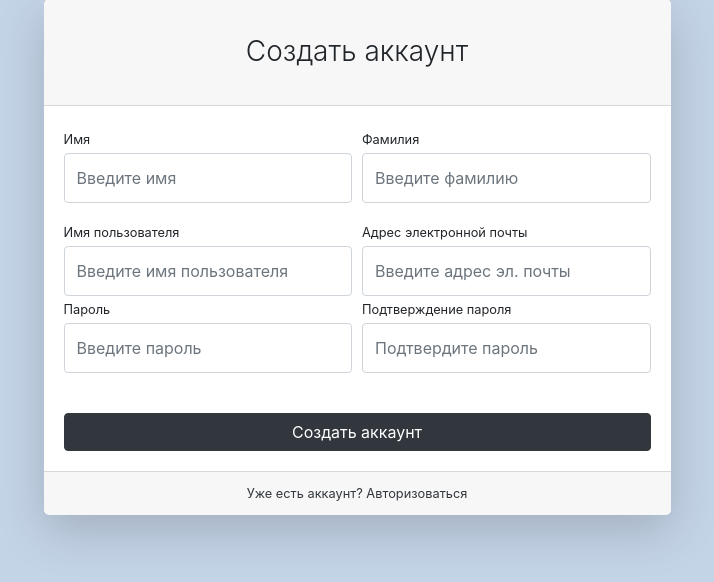
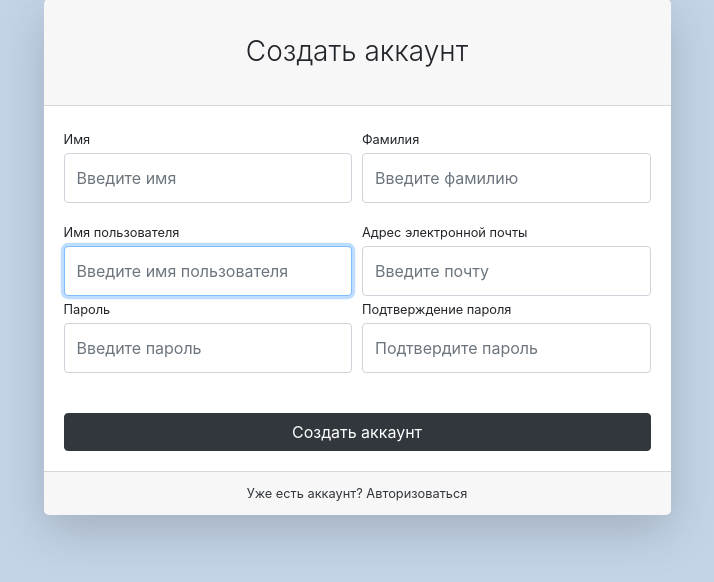
Before and after one commit to WhyMeJes/geekStore, a Django app: page /users/registration/ in a window 1280 px wide. Shown: the part 149-731 px from the top of the page, without its empty margins (283-997 px from the left). Run offline with Django 4.2, Linux system fonts and the light colour scheme; some libraries are stand-ins or nearby versions.

Commit message:
Контроллер регистрации

```diff
--- a/users/forms.py
+++ b/users/forms.py
@@ -1,16 +1,39 @@
-from django.contrib.auth.forms import AuthenticationForm
+from django.contrib.auth.forms import AuthenticationForm, UserCreationForm
 from users.models import User
 from django import forms
 
 
 class UserLoginForm(AuthenticationForm):
-    username = forms.CharField(widget=forms.TextInput(attrs={'class':'form-control py-4','placeholder':'Введите имя пользователя'}))
-    password = forms.CharField(widget=forms.PasswordInput(attrs={'class':'form-control py-4','placeholder':'Введите пароль'}))
+    username = forms.CharField(widget=forms.TextInput(attrs={'placeholder':'Введите имя пользователя'}))
+    password = forms.CharField(widget=forms.PasswordInput(attrs={'placeholder':'Введите пароль'}))
+    required_css_class = 'form-control py-4'
     class Meta:
         model = User
         fields = ('username', 'password')
 
-    def __int__(self,*args,**kwargs):
-        super(UserLoginForm, self).__init__(*args,**kwargs)
-        for field_name in self.fields.items():
-            field_name.widget.attrs['class'] = 'form-control py-4'
+    def __init__(self, *args, **kwargs):
+        super(UserLoginForm, self).__init__(*args, **kwargs)
+        for a in self.fields:
+            self.fields[a].widget.attrs.update({'class': 'form-control py-4'})
+
+    error_messages = {
+        "invalid_login": (
+            "Неправильное имя пользователя или пароль "),"inactive": ("Аккаунт деактивирован"),
+    }
+
+
+class UserRegistrationForm(UserCreationForm):
+    first_name = forms.CharField(widget=forms.TextInput(attrs={'placeholder':'Введите имя'}))
+    last_name = forms.CharField(widget=forms.TextInput(attrs={'placeholder':'Введите фамилию'}))
+    username = forms.CharField(widget=forms.TextInput(attrs={'placeholder':'Введите имя пользователя'}))
+    email = forms.CharField(widget=forms.EmailInput(attrs={'placeholder':'Введите почту'}))
+    password1 = forms.CharField(widget=forms.PasswordInput(attrs={'placeholder':'Введите пароль'}))
+    password2 = forms.CharField(widget=forms.PasswordInput(attrs={'placeholder':'Подтвердите пароль'}))
+    class Meta:
+        model = User
+        fields = ('first_name', 'last_name', 'username', 'email', 'password1', 'password2')
+
+    def __init__(self, *args, **kwargs):
+        super(UserRegistrationForm, self).__init__(*args, **kwargs)
+        for a in self.fields:
+            self.fields[a].widget.attrs.update({'class': 'form-control py-4'})
--- a/users/templates/users/register.html
+++ b/users/templates/users/register.html
@@ -15,52 +15,45 @@
                             <div class="card-header"><h3 class="text-center font-weight-light my-4">Создать аккаунт</h3>
                             </div>
                             <div class="card-body">
-                                <form>
+                                <form action="{% url 'users:registration' %}" method="POST">
+                                    {% csrf_token %}
                                     <div class="form-row">
                                         <div class="col-md-6">
                                             <div class="form-group">
-                                                <label class="small mb-1" for="inputFirstName">Имя</label>
-                                                <input class="form-control py-4" id="inputFirstName" type="text"
-                                                       placeholder="Введите имя"/>
+                                                <label class="small mb-1" for="{{ form.first_name.id_for_label }}">Имя</label>
+                                                {{ form.first_name }}
                                             </div>
                                         </div>
                                         <div class="col-md-6">
                                             <div class="form-group">
-                                                <label class="small mb-1" for="inputLastName">Фамилия</label>
-                                                <input class="form-control py-4" id="inputLastName" type="text"
-                                                       placeholder="Введите фамилию"/>
+                                                <label class="small mb-1" for="{{ form.last_name.id_for_label }}">Фамилия</label>
+                                                {{ form.last_name }}
                                             </div>
                                         </div>
                                     </div>
                                     <div class="form-row">
                                         <div class="col-md-6">
-                                            <label class="small mb-1" for="inputUsername">Имя пользователя</label>
-                                            <input class="form-control py-4" id="inputUsername" type="text"
-                                                   aria-describedby="usernameHelp"
-                                                   placeholder="Введите имя пользователя"/>
+                                            <label class="small mb-1" for="{{ form.username.id_for_label }}">Имя пользователя</label>
+                                            {{ form.username }}
                                         </div>
                                         <div class="col-md-6">
-                                            <label class="small mb-1" for="inputEmailAddress">Адрес электронной
+                                            <label class="small mb-1" for="{{ form.email.id_for_label }}">Адрес электронной
                                                 почты</label>
-                                            <input class="form-control py-4" id="inputEmailAddress" type="email"
-                                                   aria-describedby="emailHelp"
-                                                   placeholder="Введите адрес эл. почты"/>
+                                            {{ form.email }}
                                         </div>
                                     </div>
                                     <div class="form-row">
                                         <div class="col-md-6">
                                             <div class="form-group">
-                                                <label class="small mb-1" for="inputPassword">Пароль</label>
-                                                <input class="form-control py-4" id="inputPassword" type="password"
-                                                       placeholder="Введите пароль"/>
+                                                <label class="small mb-1" for="{{ form.password1.id_for_label }}">Пароль</label>
+                                                {{ form.password1 }}
                                             </div>
                                         </div>
                                         <div class="col-md-6">
                                             <div class="form-group">
-                                                <label class="small mb-1" for="inputConfirmPassword">Подтверждение
+                                                <label class="small mb-1" for="{{ form.password2.id_for_label }}">Подтверждение
                                                     пароля</label>
-                                                <input class="form-control py-4" id="inputConfirmPassword"
-                                                       type="password" placeholder="Подтвердите пароль"/>
+                                                {{ form.password2 }}
                                             </div>
                                         </div>
                                     </div>
--- a/users/views.py
+++ b/users/views.py
@@ -1,6 +1,6 @@
 from django.shortcuts import render, HttpResponseRedirect
 from django.urls import reverse
-from users.forms import UserLoginForm
+from users.forms import UserLoginForm, UserRegistrationForm
 from django.contrib import auth
 # Create your views here.
 
@@ -23,7 +23,18 @@
     return render(request, 'users/login.html', context)
 
 def registration(request):
+    if request.method == 'POST':
+        form = UserRegistrationForm(data=request.POST)
+        if form.is_valid():
+            form.save()
+            return HttpResponseRedirect(reverse('users:login'))
+        else:
+            print(form.errors)
+    else:
+        form = UserRegistrationForm(data = request.POST)
+
     context = {
         'title': 'Регистрация',
+        'form': form,
     }
     return render(request, 'users/register.html', context)
```
Also changed, not shown: db.sqlite3.
